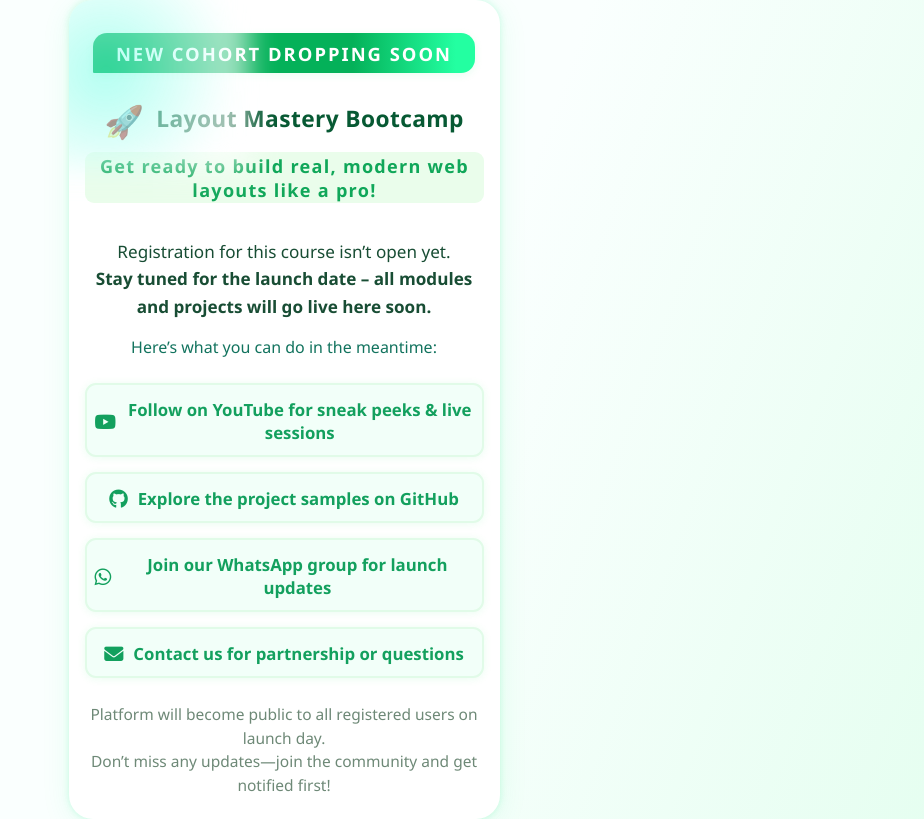
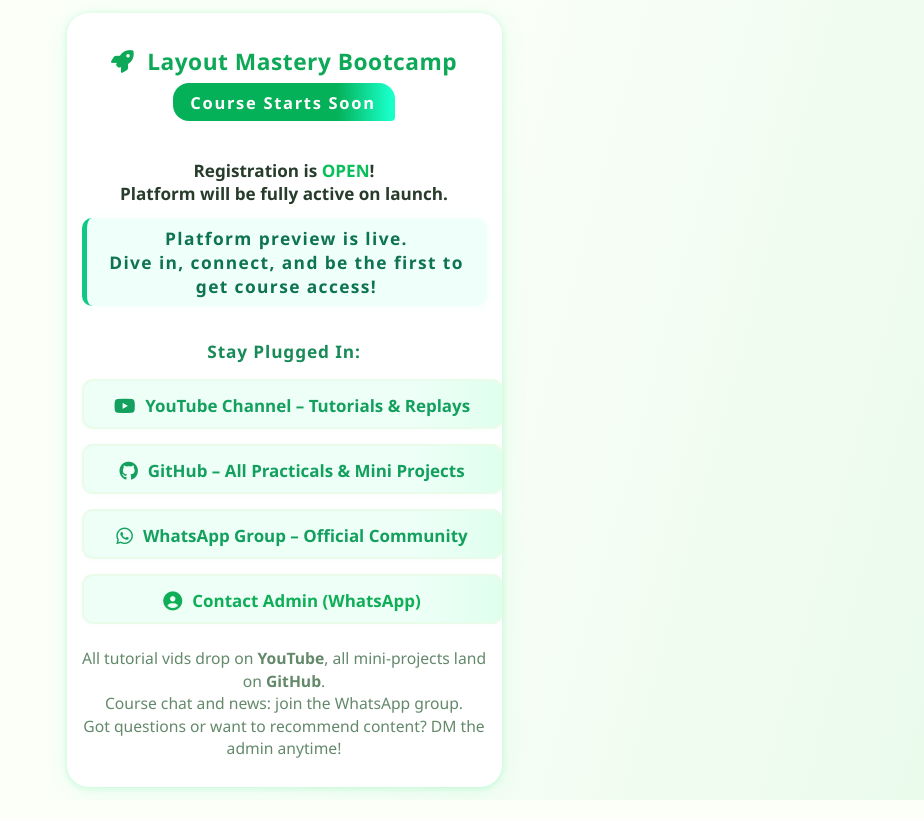
Before and after one commit to mukhiteee/webdevcourse, a PHP site: page /pages/comingsoon.php in a window 1280 px wide. Shown: the whole page, without its empty margins (356-1280 px from the left). Run offline with PHP 8.4, Linux system fonts and the light colour scheme.

Commit message:
Second Update comingsoon.php

```diff
--- a/pages/comingsoon.php
+++ b/pages/comingsoon.php
@@ -2,148 +2,100 @@
 <html lang="en">
 <head>
   <meta charset="UTF-8">
-  <title>Course HQ – Coming Soon!</title>
+  <title>Layout Mastery – Register Now</title>
   <meta name="viewport" content="width=device-width, initial-scale=1.0">
   <link rel="stylesheet" href="https://cdnjs.cloudflare.com/ajax/libs/font-awesome/6.4.0/css/all.min.css">
   <style>
     body {
-      margin: 0; padding: 0;
+      background: linear-gradient(105deg, #fbfff8 55%, #e8faea 105%);
+      font-family: 'Poppins', 'Segoe UI', Arial, sans-serif;
       min-height: 100vh;
-      background: linear-gradient(110deg, #fafffe 60%, #e2feee 107%);
-      font-family: 'Poppins', 'Segoe UI', Arial, sans-serif;
-      display: flex;
-      align-items: center;
-      justify-content: center;
+      margin:0; display:flex;justify-content:center;align-items:center;
     }
-    .promo-card {
-      max-width: 399px;
-      width: 95vw;
+    .card {
+      max-width: 405px; width: 95vw; margin: auto;
       background: #fff;
-      border-radius: 24px;
-      box-shadow: 0 6px 30px #1eea8a17, 0 0px 7px #1eea8a34;
-      padding: 33px 16px 22px 16px;
+      border-radius: 22px;
+      box-shadow: 0 6px 30px #1eea8a13, 0 1px 7px #11e87c36;
+      padding: 31px 15px 27px 15px;
       text-align: center;
-      position: relative;
-      overflow: hidden;
+      position:relative;
+      overflow:hidden;
     }
-    .badge {
-      background: linear-gradient(90deg,#04b159 68%,#23ffa1 95%);
-      color: #fff;
-      font-size: 1.15em;
-      font-weight: 800;
-      letter-spacing: 2px;
-      border-radius: 14px 14px 14px 1px;
-      padding: 8px 23px 7px;
-      display: inline-block;
-      box-shadow: 0 2px 8px #13e56e18;
-      margin-bottom: 20px;
+    .main-brand {
+      font-size:1.42em;
+      font-weight:900;
+      color:#0ea958;
+      display:flex;align-items:center;gap:13px;justify-content:center;
+      letter-spacing:.5px;margin-bottom:6px;margin-top:2px;
     }
-    .main-title {
-      font-size: 1.42em;
-      font-weight: 900;
-      color: #075933;
-      display: flex; align-items: center; gap:12px; justify-content: center;
-      letter-spacing: .4px;
-      margin-bottom: 8px;
-      margin-top: 6px;
+    .soon-badge {
+      background:linear-gradient(90deg,#04b159 74%,#19ffc9 98%);
+      color:#fff; font-weight:900; border-radius:16px 16px 4px 16px;
+      font-size:1.03em; padding:8px 19px 7px 17px;letter-spacing:1.7px;
+      margin-bottom:21px;display:inline-block;
     }
-    .emoji {
-      font-size: 1.4em;
-      margin-bottom: -5px;
+    .caption {
+      color:#273c2b; font-size:1.07em; margin:17px 0 13px 0; font-weight:700;
     }
-    .hype {
-      color: #10a759;
-      background: #eafdeb;
-      border-radius: 9px;
-      display: inline-block;
-      padding: 1.5px 9px 1.5px 10px;
-      font-weight: 700;
-      margin-bottom: 15px;
-      font-size: 1.13em;
-      margin-top: 7px;
-      letter-spacing: .07em;
+    .note {
+      background:#effff9;color:#0e7351;
+      font-size:1.085em;font-weight:600;border-radius:10px;padding:8px 11px;margin-bottom:14px;letter-spacing:.08em;
+      border-left:5px solid #0fc884;
+      box-shadow:0 1px 8px #b6ffe823;
+      display:inline-block;
     }
-    .msg {
-      color: #184d34;
-      font-size: 1.07em;
-      margin: 20px 0 16px 0;
-      line-height: 1.6;
-      font-weight: 500;
+    .section-t {
+      color:#198b58;margin:20px 0 11px 0;font-weight:700;font-size:1.08em;
+      letter-spacing:.05em;
     }
-    .coming-links {
-      margin: 25px 0 20px;
-      display: flex; flex-direction: column; gap: 15px; align-items: stretch;
+    .cta-list {
+      display:flex;flex-direction:column;gap:15px;align-items:stretch;margin:16px 0 14px;}
+    .cta-link {
+      display:flex;align-items:center;gap:10px;justify-content:center;
+      background:linear-gradient(90deg,#edfff7 80%,#dfffee 100%);
+      color:#13a05e;font-weight:700;width:100%;
+      border-radius:11px;
+      font-size:1.06em;
+      text-decoration:none;
+      padding:13px 6px 10px;
+      box-shadow:0 1px 8px #0bea5e08;
+      border:2px solid #e9fbe9;
+      transition:box-shadow 0.13s,background 0.17s,color 0.13s;
     }
-    .coming-link {
-      display: flex; align-items: center; gap: 10px; justify-content: center;
-      background: #f2fff9;
-      color: #13a05e;
-      font-weight: 700;
-      border-radius: 11px;
-      font-size: 1.05em;
-      padding: 13px 8px 11px;
-      text-decoration: none;
-      box-shadow: 0 1px 8px #0bea5e16;
-      border: 2px solid #e1fbe8;
-      transition: box-shadow 0.13s, background 0.17s, color 0.13s;
+    .cta-link:hover {background:#baffea;color:#085b2e;box-shadow:0 2px 15px #13e56e1b;}
+    .cta-link i {font-size:1.12em;}
+    .footer {
+      color:#63896a;font-size:.98em;margin-top:17px;line-height:1.43;
+      padding-top:6px;
     }
-    .coming-link:hover,.coming-link:active {
-      background: #caffde;
-      color: #085b2e;
-      box-shadow: 0 2px 15px #13e56e22;
-    }
-    .coming-link i { font-size: 1.14em;}
-    .footer-note {
-      color: #6e8977;
-      font-size: .97em;
-      margin-top: 21px;
-      line-height: 1.52;
-      padding-top: 4px;
-    }
-    .blur-bg {
-      position: absolute;
-      width: 220px;
-      height: 220px;
-      top: -50px; left: -40px;
-      background: radial-gradient(circle at 35% 55%, #50ffe0af 0%, #fff 70%);
-      z-index: 0;
-      filter: blur(14px);
-      opacity: .65;
-    }
-    @media (max-width: 520px) {
-      .promo-card { padding: 17px 4vw 13px 4vw; }
-      .main-title { font-size: 1.18em; }
-      .coming-link { font-size: 1.015em; }
-    }
+    .whatsapp-link { color: #0fae57 !important; font-weight: bold;}
   </style>
 </head>
 <body>
-  <div class="promo-card">
-    <div class="blur-bg"></div>
-    <div class="badge">NEW COHORT DROPPING SOON</div>
-    <div class="main-title">
-      <span class="emoji">🚀</span>
-      Layout Mastery Bootcamp
+  <div class="card">
+    <div class="main-brand">
+      <i class="fas fa-rocket"></i> Layout Mastery Bootcamp
     </div>
-    <div class="hype">
-      Get ready to build real, modern web layouts like a pro!
+    <div class="soon-badge">Course Starts Soon</div>
+    <div class="caption">
+      Registration is <span style="color:#07be59;font-weight:800;">OPEN</span>!<br>Platform will be fully active on launch.
     </div>
-    <div class="msg">
-      Registration for this course isn’t open yet.<br>
-      <b>Stay tuned for the launch date – all modules and projects will go live here soon.</b>
+    <div class="note">
+      <span style="font-size:1em;">Platform preview is live.<br>
+      Dive in, connect, and be the first to get course access!</span>
     </div>
-    <div style="margin-bottom:6px; font-size:1em; color:#12735e;">
-      Here’s what you can do in the meantime:
+    <div class="section-t">Stay Plugged In:</div>
+    <div class="cta-list">
+      <a href="https://youtube.com/@yourchannel" class="cta-link" target="_blank"><i class="fab fa-youtube"></i> YouTube Channel – Tutorials & Replays</a>
+      <a href="https://github.com/yourusername/layout-projects" class="cta-link" target="_blank"><i class="fab fa-github"></i> GitHub – All Practicals & Mini Projects</a>
+      <a href="https://chat.whatsapp.com/invite/yourgroup" class="cta-link" target="_blank"><i class="fab fa-whatsapp"></i> WhatsApp Group – Official Community</a>
+      <a href="https://wa.me/2348012345678" class="cta-link whatsapp-link" target="_blank"><i class="fas fa-user-circle"></i> Contact Admin (WhatsApp)</a>
     </div>
-    <div class="coming-links">
-      <a href="https://youtube.com/@yourchannel" class="coming-link" target="_blank"><i class="fab fa-youtube"></i> Follow on YouTube for sneak peeks & live sessions</a>
-      <a href="https://github.com/yourusername/layout-mastery" class="coming-link" target="_blank"><i class="fab fa-github"></i> Explore the project samples on GitHub</a>
-      <a href="https://chat.whatsapp.com/invite/yourgroup" class="coming-link" target="_blank"><i class="fab fa-whatsapp"></i> Join our WhatsApp group for launch updates</a>
-      <a href="mailto:hello@yourbrand.com" class="coming-link" target="_blank"><i class="fas fa-envelope"></i> Contact us for partnership or questions</a>
-    </div>
-    <div class="footer-note">
-      Platform will become public to all registered users on launch day.<br>
-      Don’t miss any updates—join the community and get notified first!
+    <div class="footer">
+      All tutorial vids drop on <b>YouTube</b>, all mini-projects land on <b>GitHub</b>.<br>
+      Course chat and news: join the WhatsApp group.<br>
+      Got questions or want to recommend content? DM the admin anytime!
     </div>
   </div>
 </body>
```
